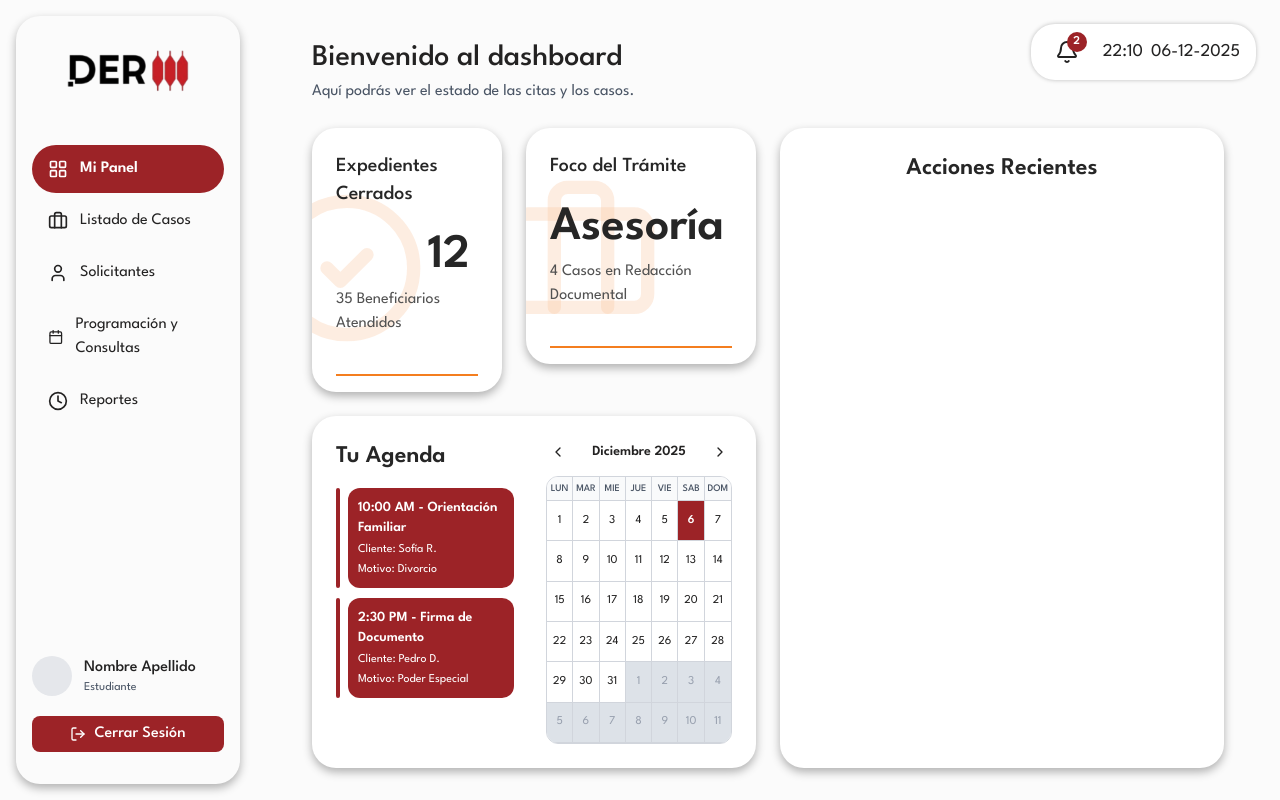
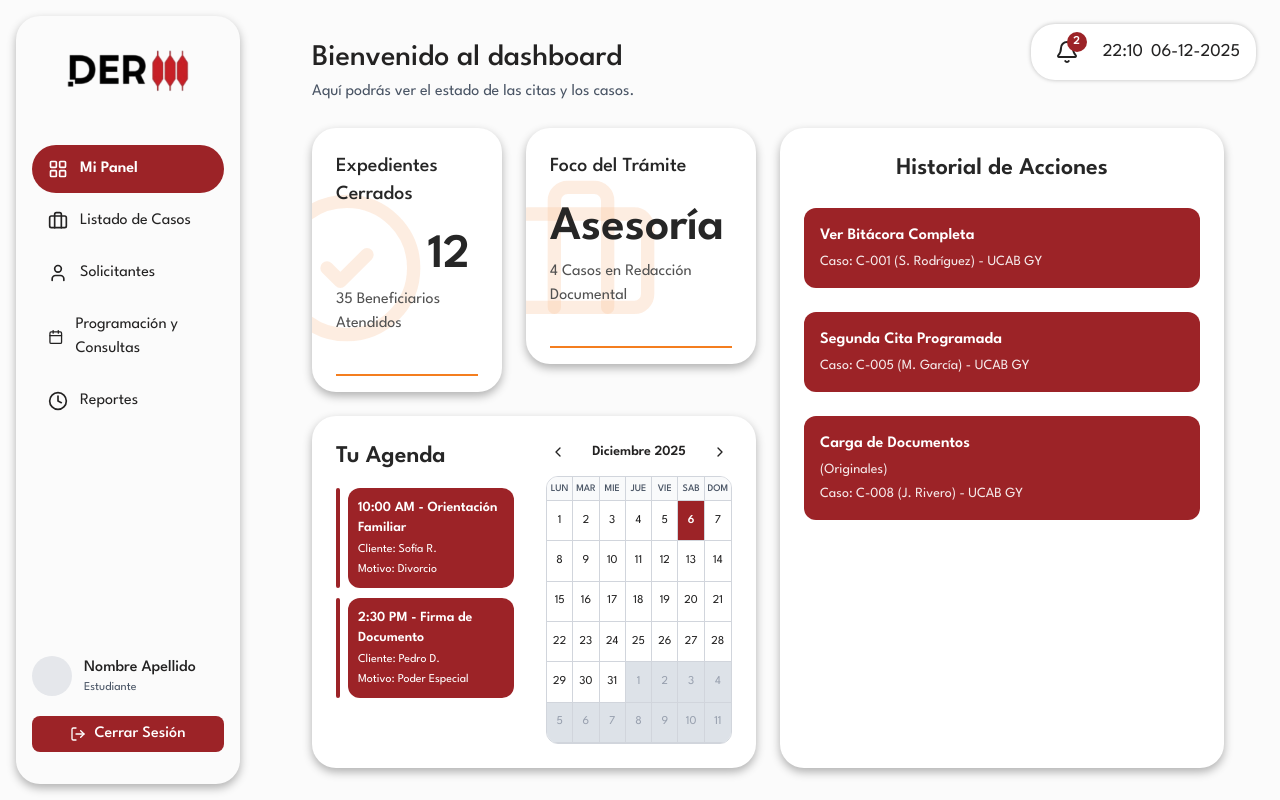
Before and after one commit to ByteWizzardd/Gestion-de-clinicas-juridicas, a Next.js app: page /dashboard in a window 1280 px wide. Built offline with nearby package versions, Linux system fonts and the light colour scheme.

Commit message:
feat: componente historial de acciones

```diff
--- a/app/dashboard/page.tsx
+++ b/app/dashboard/page.tsx
@@ -4,6 +4,7 @@ import MetricCard from "@/components/cards/MetricCard";
 import { CircleCheck, Briefcase } from 'lucide-react';
 import CompactCalendar from "@/components/ui/calendar/CompactCalendar";
 import DashboardAppointmentList from "@/components/cards/DashboardAppointmentList";
+import ActionHistoryList from "@/components/cards/ActionHistoryList";
 
 export default function DashboardPage() {
   const [selectedDate, setSelectedDate] = useState(new Date());
@@ -21,6 +22,23 @@ export default function DashboardPage() {
       title: "Firma de Documento",
       client: "Cliente: Pedro D.",
       reason: "Motivo: Poder Especial"
+    }
+  ];
+
+  // Datos de ejemplo para el historial de acciones
+  const actions = [
+    {
+      mainText: "Ver Bitácora Completa",
+      caseInfo: "Caso: C-001 (S. Rodríguez) - UCAB GY"
+    },
+    {
+      mainText: "Segunda Cita Programada",
+      caseInfo: "Caso: C-005 (M. García) - UCAB GY"
+    },
+    {
+      mainText: "Carga de Documentos",
+      subText: "Originales",
+      caseInfo: "Caso: C-008 (J. Rivero) - UCAB GY"
     }
   ];
 
@@ -86,8 +104,13 @@ export default function DashboardPage() {
 
           {/* Acciones recientes */}
           <div className="flex-1 w-full lg:min-w-94 lg:max-w-116 2xl:max-w-[28rem]">
-            <div className="bg-white rounded-2xl md:rounded-3xl shadow-[0px_4px_10px_0px_rgba(0,0,0,0.30)] p-4 md:p-6 h-full min-h-[200px] lg:min-h-0">
-              <h3 className="text-xl md:text-2xl font-semibold text-center text-neutral-800"> Acciones Recientes </h3>
+            <div className="bg-white rounded-2xl md:rounded-3xl shadow-[0px_4px_10px_0px_rgba(0,0,0,0.30)] p-4 md:p-6 h-full min-h-[200px] lg:min-h-0 flex flex-col">
+              <h3 className="text-xl md:text-2xl font-semibold text-center text-neutral-800 mb-4 md:mb-6 flex-shrink-0">
+                Historial de Acciones
+              </h3>
+              <div className="flex-1 overflow-y-auto">
+                <ActionHistoryList actions={actions} />
+              </div>
             </div>
           </div>
         </div>
--- /dev/null
+++ b/components/cards/ActionHistoryCard.tsx
@@ -0,0 +1,29 @@
+'use client';
+
+interface ActionHistoryCardProps {
+  mainText: string;
+  subText?: string;
+  caseInfo: string;
+}
+
+export default function ActionHistoryCard({
+  mainText,
+  subText,
+  caseInfo,
+}: ActionHistoryCardProps) {
+  return (
+    <div className="bg-primary rounded-xl p-3 md:p-4 text-on-primary">
+      <div className="text-sm md:text-base font-semibold mb-1">
+        {mainText}
+      </div>
+      {subText && (
+        <div className="text-xs md:text-sm font-normal opacity-90 mb-1">
+          ({subText})
+        </div>
+      )}
+      <div className="text-xs md:text-sm font-normal opacity-90">
+        {caseInfo}
+      </div>
+    </div>
+  );
+}
--- /dev/null
+++ b/components/cards/ActionHistoryList.tsx
@@ -0,0 +1,36 @@
+'use client';
+
+import ActionHistoryCard from './ActionHistoryCard';
+
+interface Action {
+  mainText: string;
+  subText?: string;
+  caseInfo: string;
+}
+
+interface ActionHistoryListProps {
+  actions: Action[];
+}
+
+export default function ActionHistoryList({
+  actions,
+}: ActionHistoryListProps) {
+  return (
+    <div className="flex flex-col gap-4 md:gap-6">
+      {actions.length === 0 ? (
+        <div className="text-xs md:text-sm text-gray-500 text-center py-4">
+          No hay acciones recientes
+        </div>
+      ) : (
+        actions.map((action, index) => (
+          <ActionHistoryCard
+            key={index}
+            mainText={action.mainText}
+            subText={action.subText}
+            caseInfo={action.caseInfo}
+          />
+        ))
+      )}
+    </div>
+  );
+}
```
